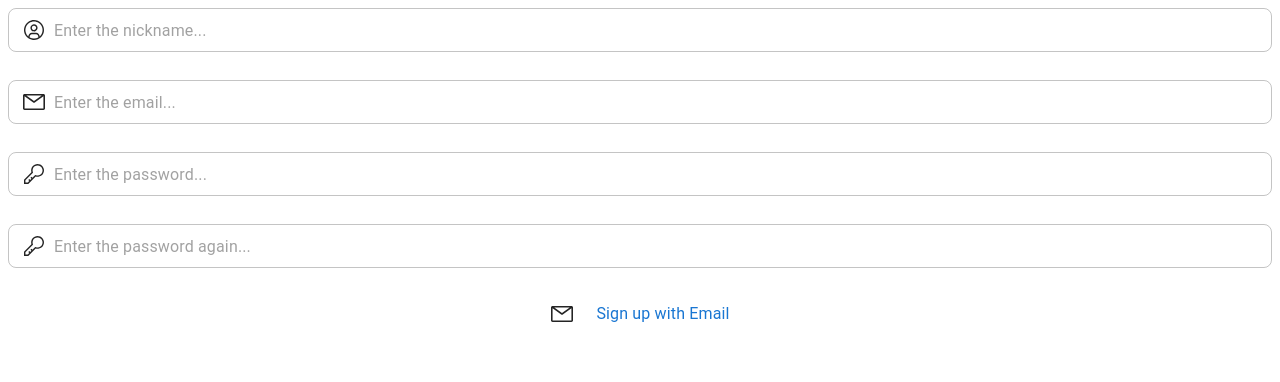
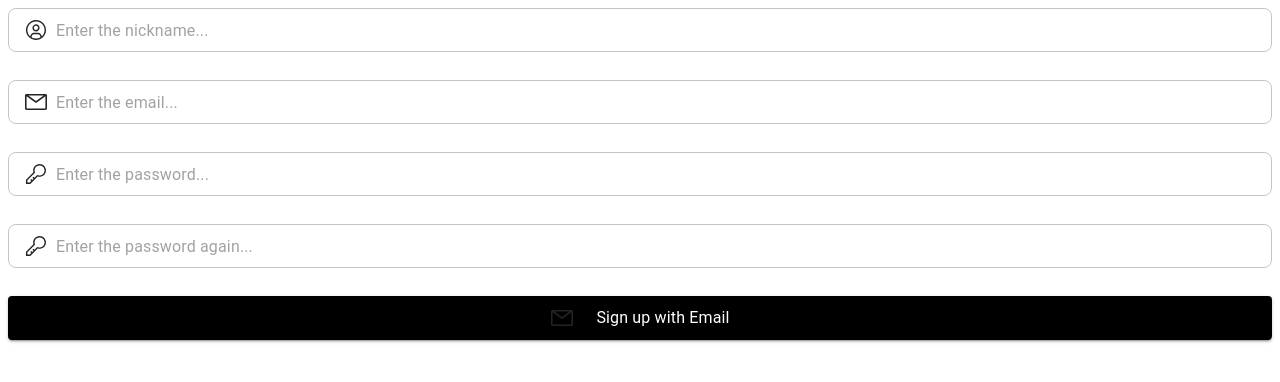
Before and after one commit to whispermind/TFMovies.Web, a React (Create React App) app: page / in a window 1280 px wide. Shown: the top 382 px of the page. Built offline with nearby package versions, Linux system fonts and the light colour scheme.

Commit message:
feat/add form validation

```diff
--- a/package.json
+++ b/package.json
@@ -5,6 +5,7 @@
   "dependencies": {
     "@emotion/react": "^11.11.1",
     "@emotion/styled": "^11.11.0",
+    "@hookform/resolvers": "^3.2.0",
     "@mui/icons-material": "^5.14.3",
     "@mui/material": "^5.14.3",
     "@testing-library/jest-dom": "^5.17.0",
--- /dev/null
+++ b/src/app/types/global.d.ts
@@ -0,0 +1,3 @@
+declare interface Reffered<T> {
+  ref?: React.ForwardedRef<T>
+}
--- a/src/common/components/FormTextField/index.tsx
+++ b/src/common/components/FormTextField/index.tsx
@@ -1,22 +1,23 @@
+import { useCallback, useState, forwardRef } from "react";
 import { TextField, TextFieldProps } from "@mui/material";
-import { useCallback, useState } from "react";
 
-export const FormTextField = (props: TextFieldProps) => {
-  const { sx, variant } = props
+export const FormTextField = forwardRef<HTMLInputElement, TextFieldProps>((props, ref) => {
+  const { variant } = props
   const [inputValue, setInputValue] = useState("")
 
   const onChange = useCallback(({ target: { value } }: React.ChangeEvent<HTMLInputElement>) => {
     setInputValue(value);
   }, [setInputValue])
-  return <TextField {...props} onChange={onChange} value={inputValue} variant={variant || "outlined"} sx={sx} InputProps={
+
+  return <TextField ref={ref} onChange={onChange} value={inputValue} variant={variant || "outlined"} {...props} InputProps={
     {
       ...props.InputProps,
       style: {
-        borderRadius: "8px",
-        height: "44px",
-        border: "2px",
-        padding: "10px, 16px, 10px, 16px",
+        borderRadius: "0.5rem",
+        height: "2.75rem",
+        border: "0.125rem",
+        padding: "0.625rem 1rem",
       }
     }
   } />
-}
+})
--- /dev/null
+++ b/src/common/components/FormTextFieldIconed/index.tsx
@@ -0,0 +1,27 @@
+import { InputAdornment, InputProps, TextFieldProps } from '@mui/material'
+
+import { FormTextField } from '../FormTextField'
+
+export interface IWithIconProps  {
+  InputProps?: InputProps
+  icon: JSX.Element
+  position: "end" | "start"
+}
+
+export type TFormTextFieldIconedProps = IWithIconProps & TextFieldProps & Reffered<HTMLInputElement>
+
+export const FormTextFieldIconed = (
+  props: TFormTextFieldIconedProps
+) => {
+    const { position, icon: Icon } = props;
+
+    return (
+    <FormTextField {...props} InputProps={{
+      startAdornment: (
+        <InputAdornment position={position}>
+          {Icon}
+        </InputAdornment>
+      ),
+      ...props.InputProps,
+    }} />)
+  }
--- a/src/common/components/SignUpButton/index.tsx
+++ b/src/common/components/SignUpButton/index.tsx
@@ -1,15 +1,14 @@
-import { Button, ButtonProps } from "@mui/material";
+import { ButtonProps } from "@mui/material";
+import { Typography } from "@mui/material";
+import { StyledSignUpButton } from "./styled";
+
 import { EmailIcon } from "../../utils";
-import { Typography } from "@mui/material";
+
 
 export const SignUpButton = (props: ButtonProps) => {
   return (
-    <Button sx={{
-      padding: "0px, 12px, 0px, 12px",
-      columnGap: "22px",
-      textTransform: "none"
-    }} type="submit" {...props} >
+    <StyledSignUpButton variant="contained"  type="submit" {...props} >
       {EmailIcon}
       <Typography>Sign up with Email</Typography>
-    </Button>)
+    </StyledSignUpButton>)
 }
--- /dev/null
+++ b/src/common/components/SignUpButton/styled.tsx
@@ -0,0 +1,9 @@
+import { Button, styled } from "@mui/material";
+
+export const StyledSignUpButton = styled(Button)(() => ({
+  height: "2.75rem",
+  padding: "0 0.75rem",
+  columnGap: "1.375rem",
+  textTransform: "none",
+  backgroundColor: "black",
+}))
--- a/src/common/components/index.ts
+++ b/src/common/components/index.ts
@@ -1,2 +1,5 @@
+export { FormTextFieldIconed } from './FormTextFieldIconed';
+export type { TFormTextFieldIconedProps } from './FormTextFieldIconed'
 export { SignUpButton } from "./SignUpButton";
+export { StyledSignUpButton } from './SignUpButton/styled';
 export { FormTextField } from "./FormTextField";
--- a/src/common/hocs/index.ts
+++ b/src/common/hocs/index.ts
@@ -1,3 +1,2 @@
 export { withController } from "./withController";
-export { withIcon } from "./withIcon";
-export type { IWithIconProps } from "./withIcon";
+export type { IWithIconProps } from "../components/FormTextFieldIconed";
--- a/src/common/hocs/withController/index.tsx
+++ b/src/common/hocs/withController/index.tsx
@@ -1,11 +1,10 @@
 import { FieldValues, useController, UseControllerProps } from 'react-hook-form'
-import React from 'react'
 
 export const withController = <T extends FieldValues, P>(
   Component: React.ComponentType<P>
 ) => {
   return ({ ...props }: UseControllerProps<T> & P) => {
-    const { field, fieldState } = useController(props)
+    const { field, fieldState } = useController(props);
     const componentProps = {
       ...props,
       ...field,
--- a/src/common/hocs/withIcon/index.tsx
+++ /dev/null
@@ -1,27 +0,0 @@
-import React from 'react'
-import { InputAdornment, InputProps } from '@mui/material'
-
-
-export interface IWithIconProps {
-  InputProps?: InputProps
-  icon: JSX.Element
-  position: "end" | "start"
-}
-
-
-export const withIcon = <T extends IWithIconProps, P>(
-  Component: React.ComponentType<P>
-) => {
-  return ({ ...props }: T & P) => {
-    const { position, icon: Icon } = props;
-
-    return (<Component {...props} InputProps={{
-      ...props.InputProps,
-      startAdornment: (
-        <InputAdornment position={position}>
-          {Icon}
-        </InputAdornment>
-      ),
-    }} />)
-  }
-}
--- a/src/modules/registration/index.tsx
+++ b/src/modules/registration/index.tsx
@@ -1,9 +1,11 @@
 import { useForm } from 'react-hook-form'
-import { FormTextField, SignUpButton } from '../../common/components'
-import { withController, withIcon, IWithIconProps } from '../../common/hocs'
-import { Stack, TextFieldProps } from '@mui/material'
-import { UseControllerProps } from 'react-hook-form';
+import { Stack } from '@mui/material'
+import { yupResolver } from "@hookform/resolvers/yup"
+import * as yup from 'yup'
+
 import { UserIcon, PasswordIcon, EmailIcon } from '../../common/utils';
+import { withController } from '../../common/hocs'
+import { FormTextFieldIconed, TFormTextFieldIconedProps, SignUpButton } from '../../common/components'
 
 interface ISignUpForm {
   nickname: string,
@@ -12,7 +14,25 @@ interface ISignUpForm {
   passwordConfirm: string
 }
 
-type TWithIconTargetProps = UseControllerProps<ISignUpForm> & TextFieldProps;
+const emailRegExp = /^[\w-\.]+@([\w-]+\.)+[\w-]{2,4}$/g;
+const passwordRegExp = /^(?=.*[a-z])(?=.*[A-Z])(?=.*\d)(?=.*[@$!%*?&])[A-Za-z\d@$!%*?&]{8,16}/g;
+
+
+const schema = yup.object().shape({
+  nickname: yup.string()
+    .required("Nickname is required")
+    .min(4, "Minimum nickname length is 4")
+    .max(16, "Maximum nickname length is 16 "),
+  email: yup.string()
+    .required("The email is required")
+    .matches(emailRegExp, "The email must be correct"),
+  password: yup.string()
+    .required("The password is required")
+    .matches(passwordRegExp, "The password must contain minimum 8 and maximum 16 characters, at least one uppercase letter, one lowercase letter, one number and special character"),
+  passwordConfirm: yup.string()
+    .required("The password is required")
+    .oneOf([yup.ref('password')], "The password must be the same")
+})
 
 export const Registration = () => {
   const { handleSubmit, control } = useForm<ISignUpForm>({
@@ -21,28 +41,29 @@ export const Registration = () => {
       email: "",
       password: "",
       passwordConfirm: ""
-    }
+    },
+    resolver: yupResolver(schema),
+    mode: 'onBlur'
   });
 
-  const Nickname = withController<ISignUpForm, TextFieldProps>(FormTextField);
-  const Email = withController<ISignUpForm, TextFieldProps>(FormTextField);
-  const Password = withController<ISignUpForm, TextFieldProps>(FormTextField);
-  const PasswordConfirm = withController<ISignUpForm, TextFieldProps>(FormTextField);
+  const Nickname = withController<ISignUpForm, TFormTextFieldIconedProps>(FormTextFieldIconed);
+  const Email = withController<ISignUpForm, TFormTextFieldIconedProps>(FormTextFieldIconed);
+  const Password = withController<ISignUpForm, TFormTextFieldIconedProps>(FormTextFieldIconed);
+  const PasswordConfirm = withController<ISignUpForm, TFormTextFieldIconedProps>(FormTextFieldIconed);
 
-  const NicknameWithIcon = withIcon<IWithIconProps, TWithIconTargetProps>(Nickname);
-  const EmailWithIcon = withIcon<IWithIconProps, TWithIconTargetProps>(Email);
-  const PasswordWithIcon = withIcon<IWithIconProps, TWithIconTargetProps>(Password);
-  const PasswordConfirmWithIcon = withIcon<IWithIconProps, TWithIconTargetProps>(PasswordConfirm);
+  const onSubmit = handleSubmit((formData: ISignUpForm) => {
+    console.log(formData)
+  })
 
   return (
-    <form>
+    <form onSubmit={onSubmit}>
       <Stack sx={{
         rowGap: "1.75rem",
       }}>
-        <NicknameWithIcon name="nickname" placeholder="Enter the nickname..." control={control} icon={UserIcon} position="start" />
-        <EmailWithIcon name="email" placeholder="Enter the email..." control={control} icon={EmailIcon} position="start" />
-        <PasswordWithIcon name="password" placeholder="Enter the password..." control={control} icon={PasswordIcon} position="start" />
-        <PasswordConfirmWithIcon name="passwordConfirm" placeholder="Enter the password again..." control={control} icon={PasswordIcon} position="start" />
+        <Nickname type="text" name="nickname" placeholder="Enter the nickname..." control={control} icon={UserIcon} position="start" />
+        <Email type="email" name="email" placeholder="Enter the email..." control={control} icon={EmailIcon} position="start" />
+        <Password type="password" name="password" placeholder="Enter the password..." control={control} icon={PasswordIcon} position="start" />
+        <PasswordConfirm type="password" name="passwordConfirm" placeholder="Enter the password again..." control={control} icon={PasswordIcon} position="start" />
         <SignUpButton />
       </Stack>
     </form>
```
Also changed, not shown: 1 other file (tests, documents, lock files or other folders).
